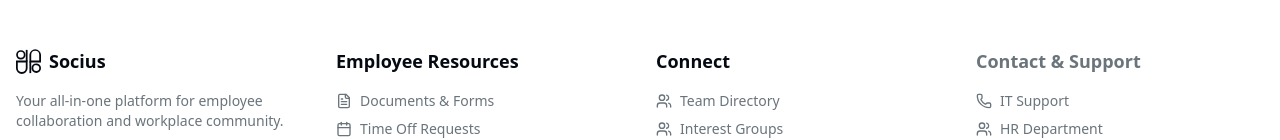
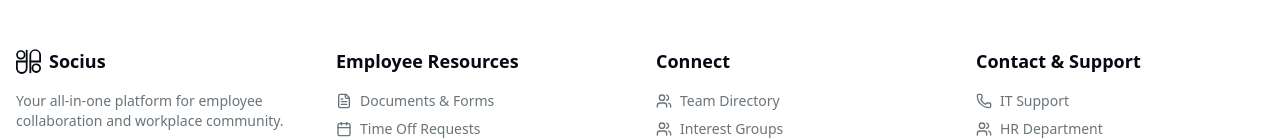
Before and after one commit to nguyenbaduy011/IE303_Java, a Next.js app: page / in a window 1280 px wide. Shown: the part 803-943 px from the top of the page. Built offline with nearby package versions, Linux system fonts and the light colour scheme.

Commit message:
chore: remove unused Image import

```diff
--- a/src/components/footer.tsx
+++ b/src/components/footer.tsx
@@ -12,7 +12,6 @@
   Users,
 } from "lucide-react";
 
-import Image from "next/image";
 import Link from "next/link";
 import SociusLogo from "./socius-logo";
 
@@ -152,7 +151,7 @@
 
           {/* Contact & Support */}
           <div className="space-y-4">
-            <h3 className="text-muted-foreground text-lg font-semibold">
+            <h3 className="text-lg font-semibold">
               Contact & Support
             </h3>
             <ul className="space-y-2 text-sm">
```
